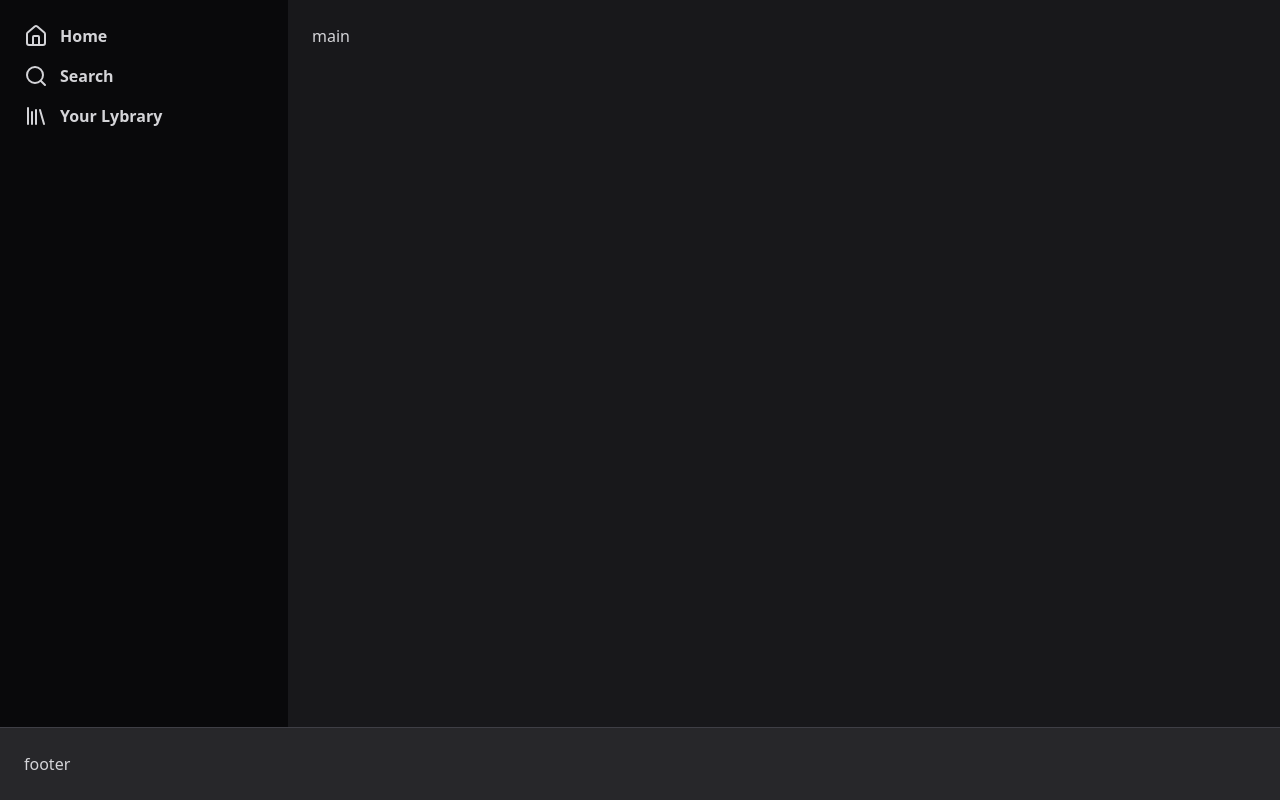
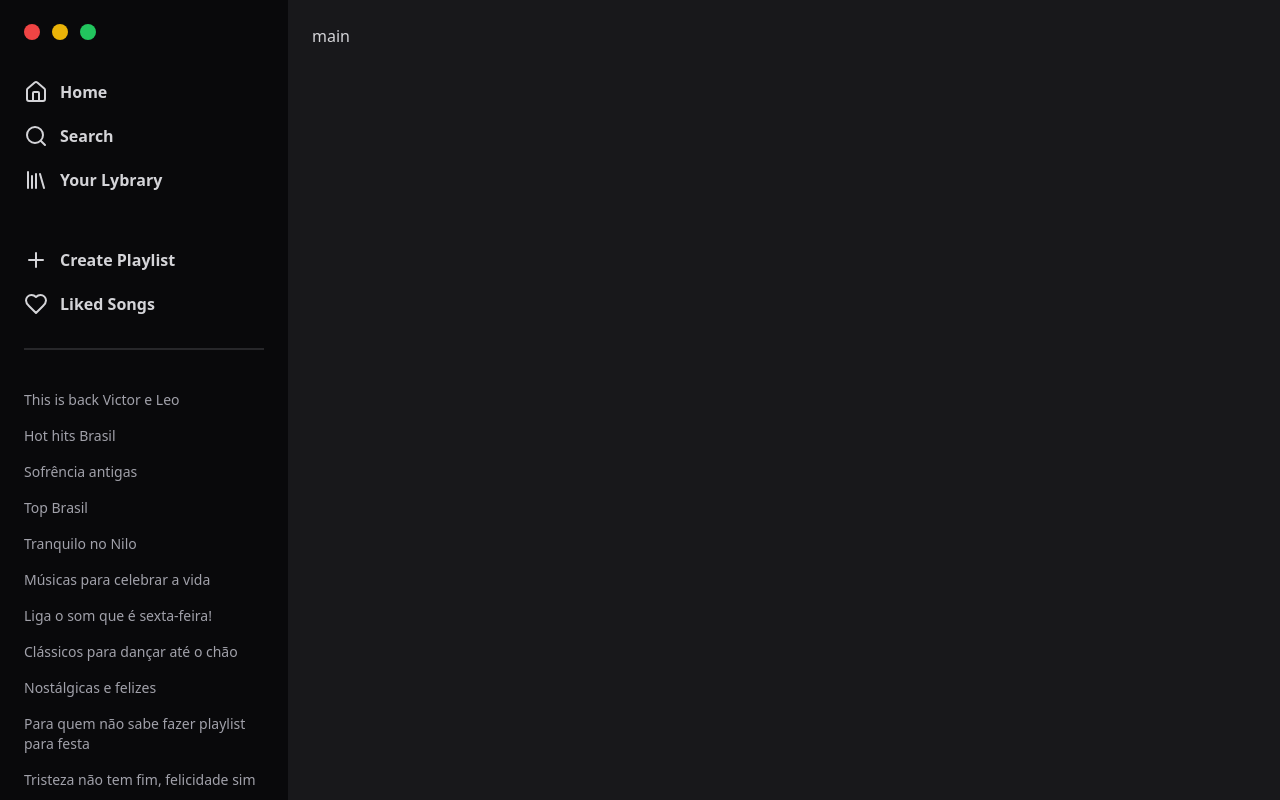
Before and after one commit to GustaaSZ/Spotify, a Next.js app: page / in a window 1280 px wide. Shown: the top 800 px of the page. Built offline with nearby package versions, Linux system fonts and the light colour scheme.

Commit message:
feat: adding the playlists

```diff
--- a/src/app/page.tsx
+++ b/src/app/page.tsx
@@ -1,34 +1,79 @@
 import Image from "next/image";
-import {Home as HomeIcon, Search, Library} from 'lucide-react';
+import {Home as HomeIcon, Search, Library, Plus, Heart} from 'lucide-react';
 
 export default function Home() {
   return (
+    // Conteiner Principal
     <div className="h-screen flex flex-col">
 
+      {/* // Conteiner que tem o asidebar (espécie de menu lateral) e o corpo main */}
       <div className="flex flex-1">
+
+        {/* Estrutura do aside */}
         <aside className="w-72 bg-zinc-950 p-6">
 
-          <nav className="space-y-4">
-            <a href="" className="flex items-center  gap-3 text-ms font-semibold text-zinc-300">
+          {/* Bolas superiores */}
+          <div className="flex items-center gap-3">
+            <div className="w-4 h-4 bg-red-500 rounded-full"/>
+            <div className="w-4 h-4 bg-yellow-500 rounded-full"/>
+            <div className="w-4 h-4 bg-green-500 rounded-full"/>
+          </div>
+
+          <nav className="space-y-5 mt-10">
+            <a href="" className="flex items-center  gap-3 text-ms font-semibold text-zinc-300 hover:text-zinc-50">
               <HomeIcon />
               Home
             </a>
-            <a href="" className="flex items-center  gap-3 text-ms font-semibold text-zinc-300">
+            <a href="" className="flex items-center  gap-3 text-ms font-semibold text-zinc-300 hover:text-zinc-50">
               <Search />
               Search
             </a>
-            <a href="" className="flex items-center  gap-3 text-ms font-semibold text-zinc-300">
+            <a href="" className="flex items-center gap-3 text-ms font-semibold text-zinc-300 hover:text-zinc-50">
               <Library/>
               Your Lybrary
             </a>
           </nav>
 
+          <nav className="space-y-5 mt-14">
+            <a href="" className="flex items-center gap-3 text-ms font-semibold text-zinc-300 hover:text-zinc-50">
+              <Plus/>
+              Create Playlist
+            </a>
+            <a href="" className="flex items-center gap-3 text-ms font-semibold text-zinc-300 hover:text-zinc-50">
+              <Heart />
+              Liked Songs
+            </a>
+          </nav>
+
+          {/* Linha que divide as playlists */}
+          <nav className="mt-8 pt-10 border-t-2 border-zinc-800 space-y-4 flex flex-col">
+            <a href="" className="text-sm  text-zinc-400 hover:text-zinc-200">This is back Victor e Leo</a>
+            <a href="" className="text-sm  text-zinc-400 hover:text-zinc-200">Hot hits Brasil</a>
+            <a href="" className="text-sm  text-zinc-400 hover:text-zinc-200">Sofrência antigas</a>
+            <a href="" className="text-sm  text-zinc-400 hover:text-zinc-200">Top Brasil</a>
+            <a href="" className="text-sm  text-zinc-400 hover:text-zinc-200">Tranquilo no Nilo</a>
+            <a href="" className="text-sm  text-zinc-400 hover:text-zinc-200">Músicas para celebrar a vida</a>
+            <a href="" className="text-sm  text-zinc-400 hover:text-zinc-200">Liga o som que é sexta-feira!</a>
+            <a href="" className="text-sm  text-zinc-400 hover:text-zinc-200">Clássicos para dançar até o chão</a>
+            <a href="" className="text-sm  text-zinc-400 hover:text-zinc-200">Nostálgicas e felizes</a>
+            <a href="" className="text-sm  text-zinc-400 hover:text-zinc-200">Para quem não sabe fazer playlist para festa</a>
+            <a href="" className="text-sm  text-zinc-400 hover:text-zinc-200">Tristeza não tem fim, felicidade sim</a>
+            <a href="" className="text-sm  text-zinc-400 hover:text-zinc-200">Sons da Solidão</a>
+            <a href="" className="text-sm  text-zinc-400 hover:text-zinc-200">Trilhas do Amor</a>
+            <a href="" className="text-sm  text-zinc-400 hover:text-zinc-200">Zezé de Camargo e Lucioano - As melhores</a>
+            <a href="" className="text-sm  text-zinc-400 hover:text-zinc-200">Menos é mais - As melhores</a>
+
+          </nav>
+
         </aside>
+
+        {/* Estrutura do corpo main */}
         <main className="flex-1 p-6">
           main
         </main>
       </div>
 
+      {/* Estrutura do footer, forá da div do container principal */}
       <footer className="bg-zinc-800 border-t border-zinc-700 p-6">
         footer
       </footer>
```
